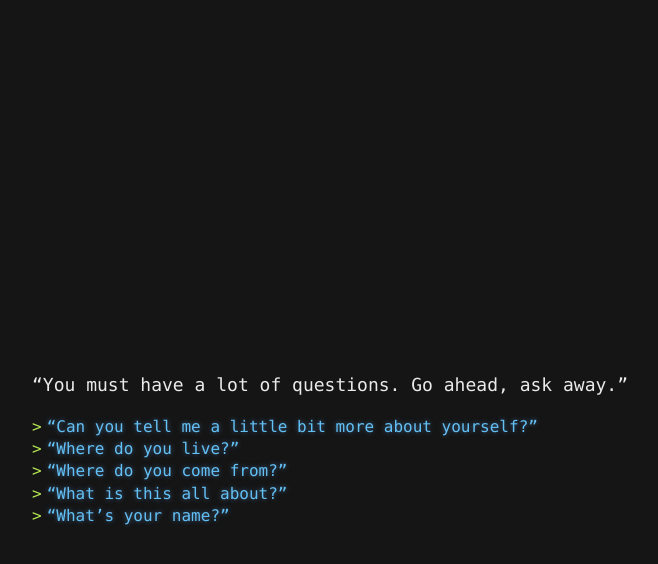
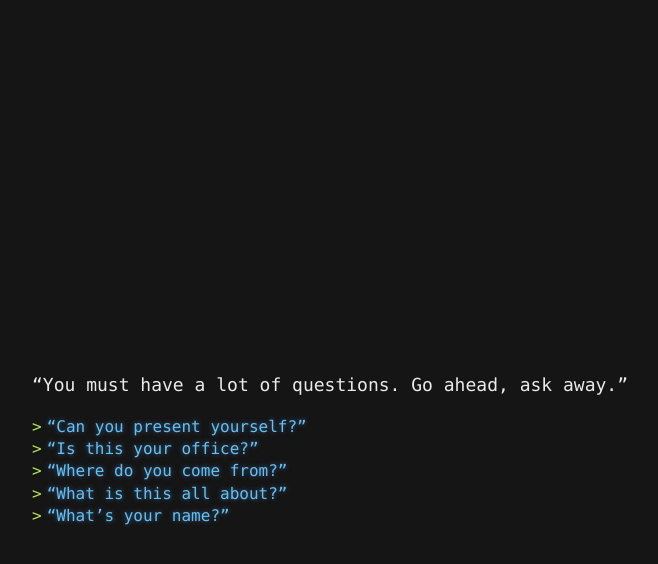
Before and after one commit to yvesgurcan/adventure, a Jekyll site: the page built from questions.md, in a window 1280 px wide. Shown: the top 564 px of the page, without its empty margins (310-968 px from the left). Built offline with Jekyll 4.4.1, drawn with Linux system fonts in a browser that asks for light colours; our own code applies the rules of GitHub Pages for plain Markdown files.

Commit message:
Update questions.md

```diff
--- a/questions.md
+++ b/questions.md
@@ -1,7 +1,7 @@
 "You must have a lot of questions. Go ahead, ask away."
 
-- ["Can you tell me a little bit more about yourself?"](job)
-- ["Where do you live?"](where)
+- ["Can you present yourself?"](job)
+- ["Is this your office?"](where)
 - ["Where do you come from?"](french)
 - ["What is this all about?"](about)
 - ["What's your name?"](their-name-2)
```
